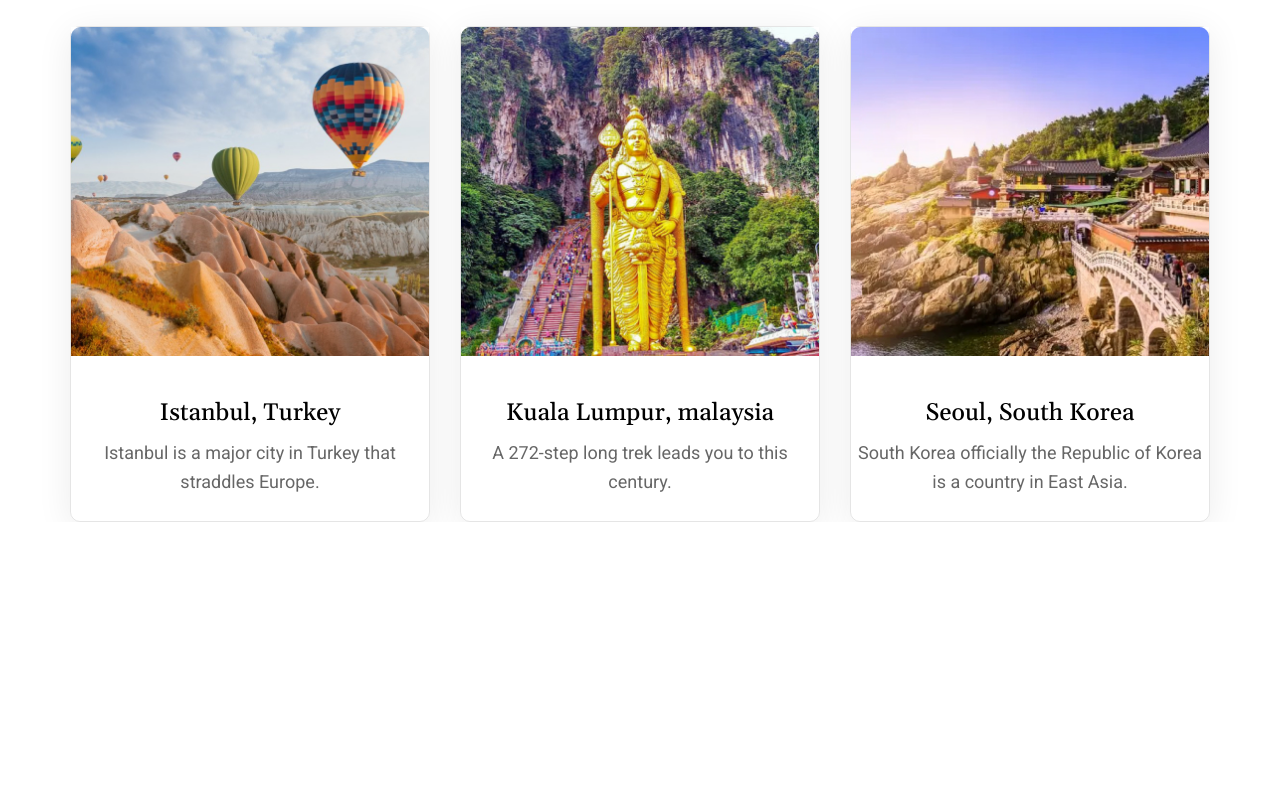
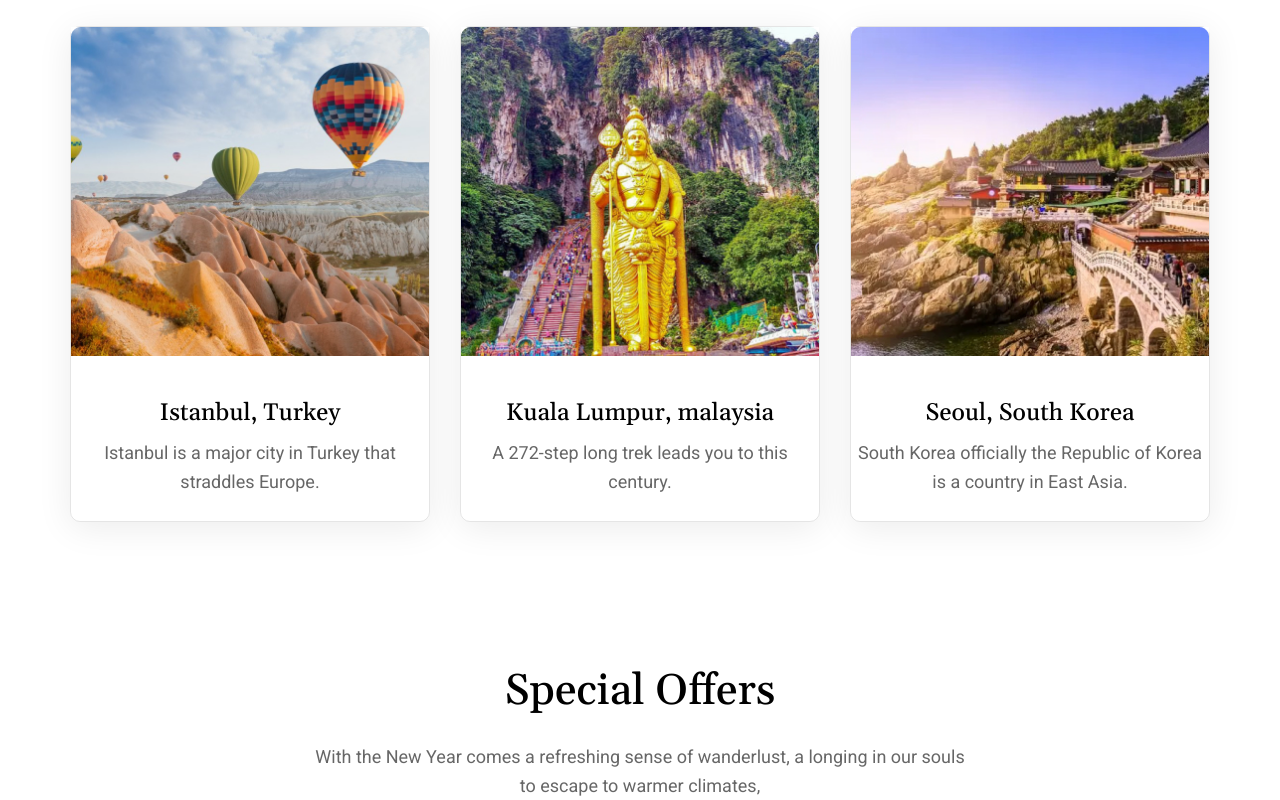
Before and after one commit to gg22hh/traveland, a React (Create React App) app: page / in a window 1280 px wide. Shown: the part 1202-2002 px from the top of the page. Before the commit the page ends 1724 px from the top, so only its background shows below. Built offline with nearby package versions, Linux system fonts and the light colour scheme; a web font is replaced by a local one.

Commit message:
started offers section

```diff
--- a/src/App.js
+++ b/src/App.js
@@ -1,12 +1,14 @@
 import React from 'react';
 import { Head } from './components/Head/Head'
 import { Info } from './components/Info/Info';
+import { Offers } from './components/Offers/Offers';
 
 function App() {
   return (
     <div>
 	  <Head />
 	  <Info />
+	  <Offers />
     </div>
   );
 }
--- /dev/null
+++ b/src/components/Offers/Offers.css
@@ -0,0 +1,12 @@
+.offers {
+	text-align: center;
+	margin-bottom: 140px;
+}
+.offers__title {
+	margin-bottom: 20px;
+}
+.offers__text {
+	max-width: 656px;
+	margin: 0 auto;
+	margin-bottom: 60px;
+}
--- /dev/null
+++ b/src/components/Offers/Offers.js
@@ -0,0 +1,16 @@
+import React from 'react'
+import './Offers.css'
+
+export const Offers = () => {
+	return (
+        <div className="offers">
+            <div className="container">
+                <h2 className="offers__title title">Special Offers</h2>
+                <div className="offers__text">
+                    With the New Year comes a refreshing sense of wanderlust, a
+                    longing in our souls to escape to warmer climates,
+                </div>
+            </div>
+        </div>
+    );
+}
```
